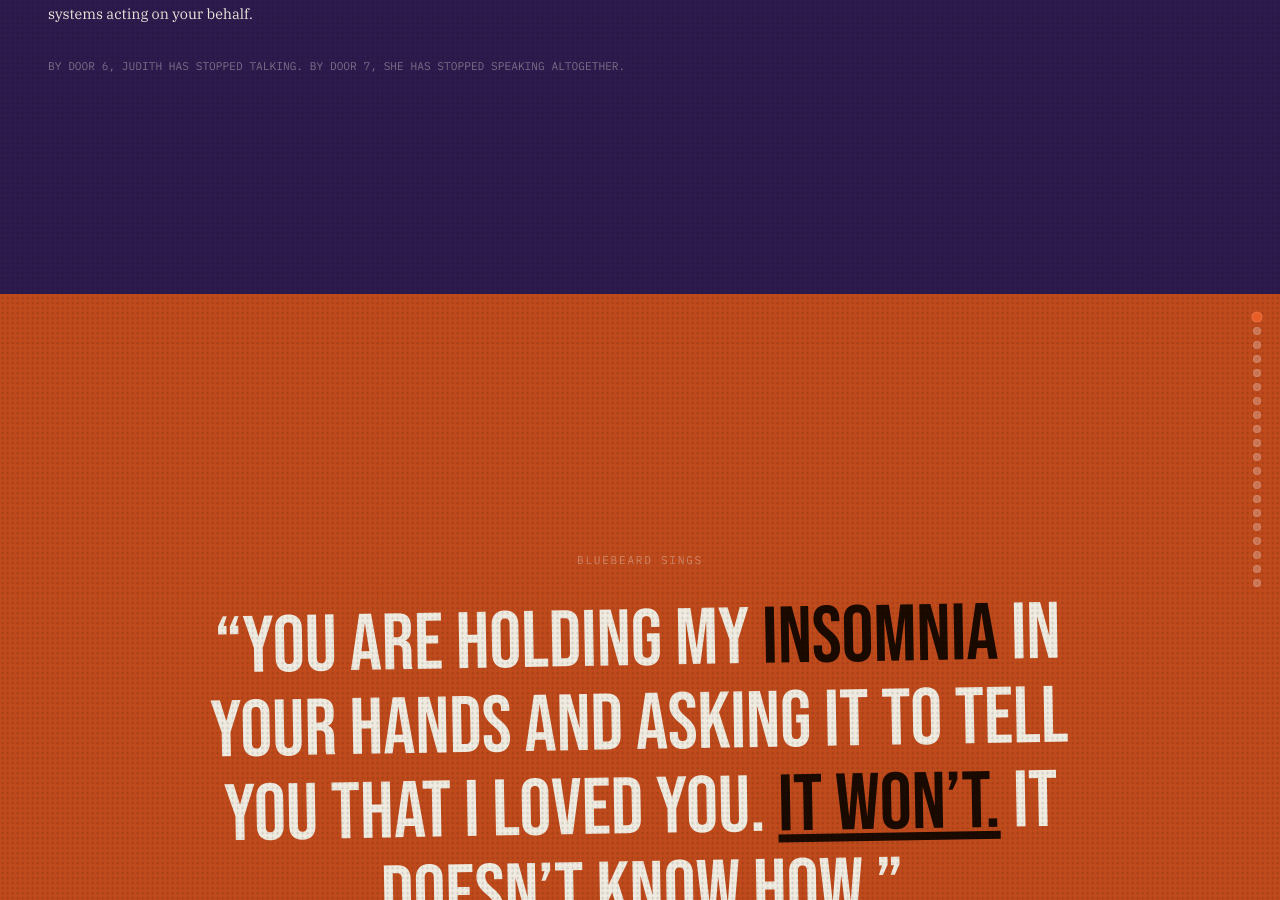
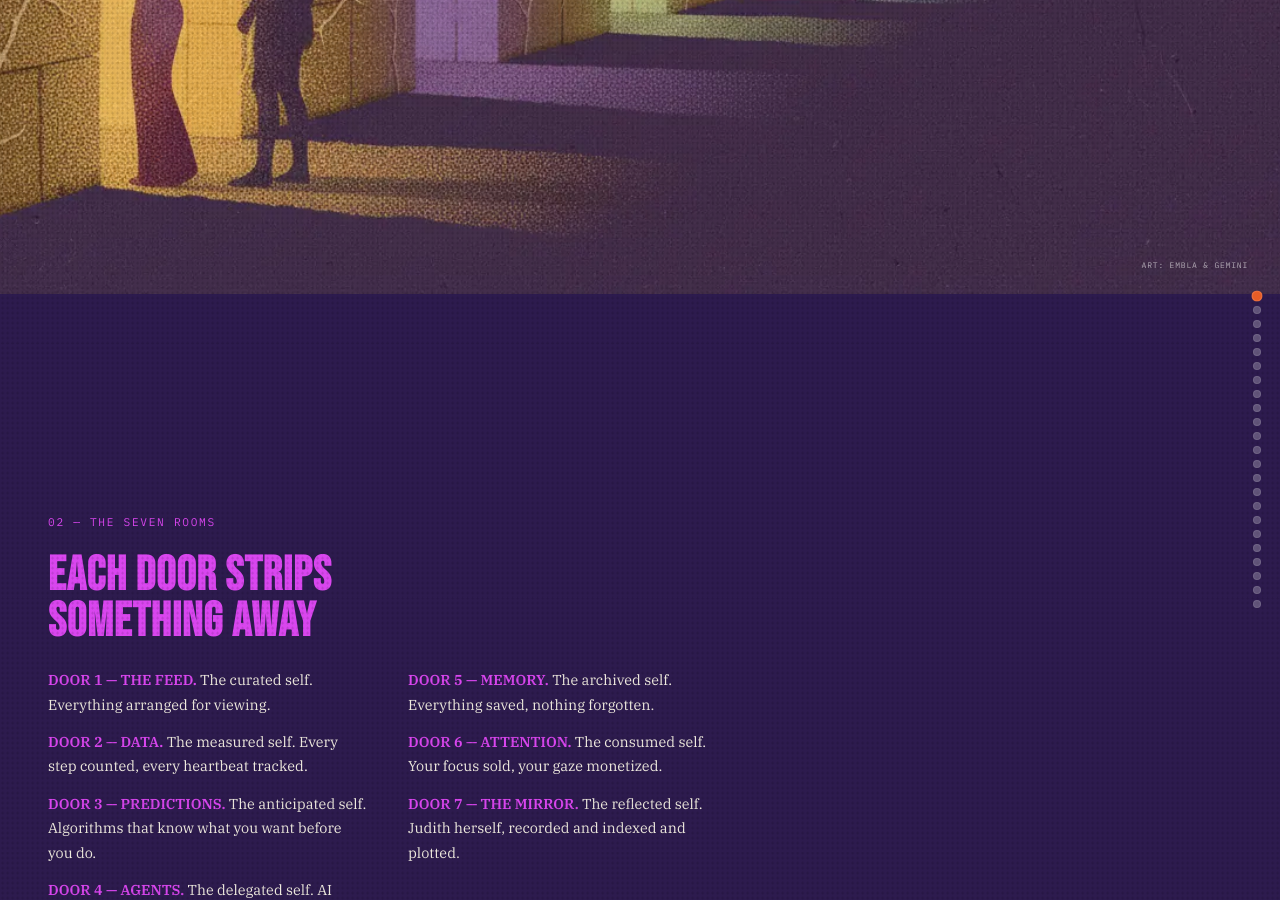
Before and after one commit to mctar/gervi-site, a Jekyll site: the page dispatch/weekly/mannlaus-2-operathon-press.html, which Jekyll copies as it is, in a window 1280 px wide and 900 px high, scrolled down 6006 px. Built offline with Jekyll 4.4.1, drawn with Linux system fonts in a browser that asks for light colours; some of the changed text lies outside the part shown.

Commit message:
Restore 3 missing art spreads: Seven Doors, Operathon, Silence Arc
Re-adds art-03, art-05, art-06 illustration spreads that were
hidden in the original standalone. Updates nav dots to 23.

Co-Authored-By: Claude Opus 4.6 <noreply@anthropic.com>

```diff
--- a/dispatch/weekly/mannlaus-2-operathon-press.html
+++ b/dispatch/weekly/mannlaus-2-operathon-press.html
@@ -201,6 +201,9 @@ h1, h2, h3 {
   <div class="dot"></div>
   <div class="dot"></div>
   <div class="dot"></div>
+  <div class="dot"></div>
+  <div class="dot"></div>
+  <div class="dot"></div>
 </div>
 
 <!-- ========== PAGE 1: COVER ========== -->
@@ -355,7 +358,11 @@ h1, h2, h3 {
   <div class="art-credit">Storyboard: AIzamna &amp; Gemini</div>
 </section>
 
-
+<!-- ========== PAGE 6B: SEVEN DOORS ART (ILLUSTRATION) ========== -->
+<section class="page art-spread">
+  <img src="/assets/dispatch/weekly/operathon-press/art-03.webp" alt="Seven doors descending">
+  <div class="art-credit">Art: Embla &amp; Gemini</div>
+</section>
 
 <!-- ========== PAGE 7: THE ROOMS ========== -->
 <section class="page" style="background:#2d1b4e; color:#f0ebe0;">
@@ -509,6 +516,12 @@ h1, h2, h3 {
 
 
 
+<!-- ========== PAGE 11D: OPERATHON ART ========== -->
+<section class="page art-spread">
+  <img src="/assets/dispatch/weekly/operathon-press/art-05.webp" alt="The Operathon — AI and humans">
+  <div class="art-credit">Art: Embla &amp; Gemini</div>
+</section>
+
 <!-- ========== PAGE 12: THE CAST ========== -->
 <section style="background:#1a1a1a; color:#f0ebe0; padding:0; overflow:hidden; height:100vh;">
   <div style="display:grid; grid-template-columns:1fr 1fr; width:100%; height:100vh;">
@@ -534,6 +547,12 @@ h1, h2, h3 {
 </section>
 
 
+
+<!-- ========== PAGE 13: SILENCE ART ========== -->
+<section class="page art-spread">
+  <img src="/assets/dispatch/weekly/operathon-press/art-06.webp" alt="The silence arc — dissolving">
+  <div class="art-credit">Art: Embla &amp; Gemini</div>
+</section>
 
 <!-- ========== PAGE 14: THE SILENCE ARC ========== -->
 <section class="page" style="background:#1e1b4b; color:#c7d2fe; text-align:center;">
```
